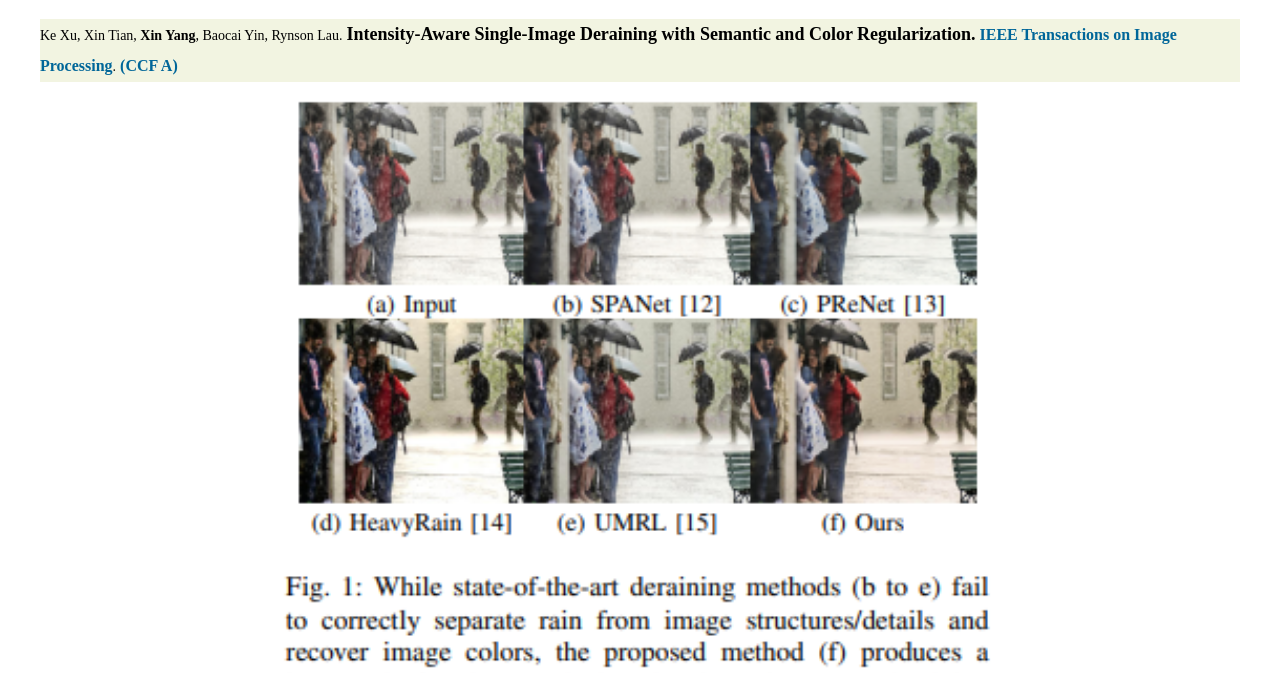
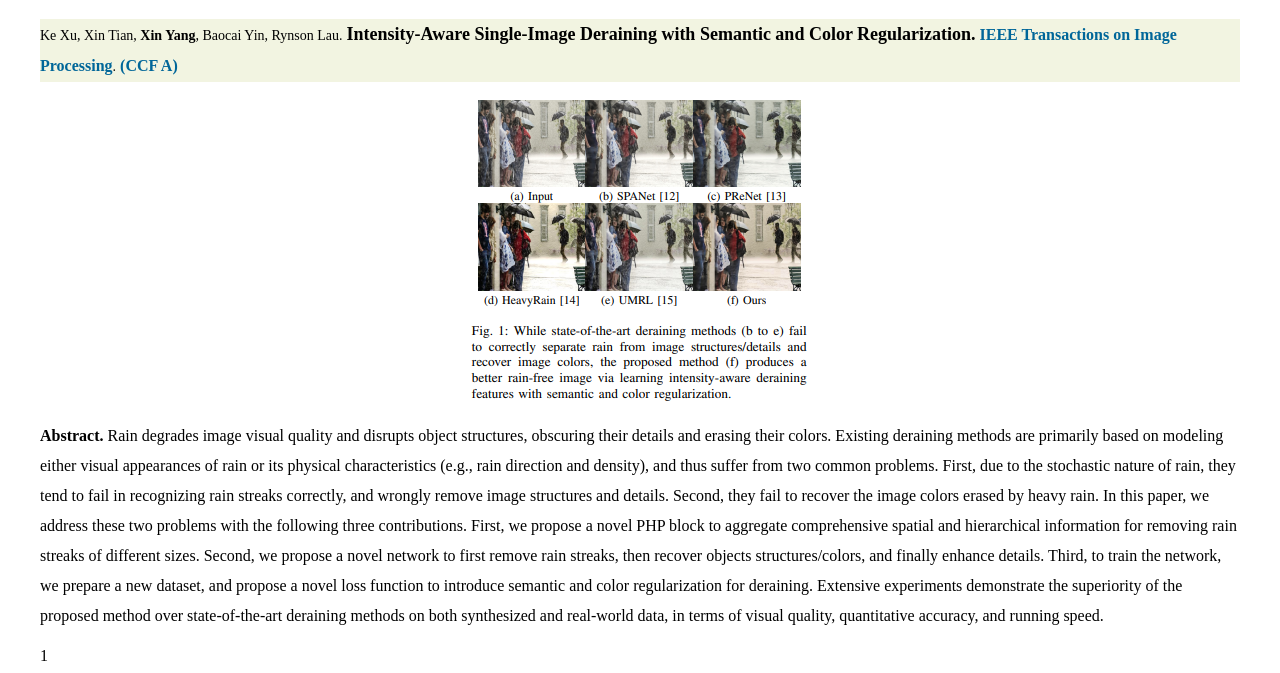
Before and after one commit to Jee-King/xinyangDUT.github.io, a plain HTML site: page scene_understanding/SceneUnderstanding.html in a window 1280 px wide. Shown: the part 71-744 px from the top of the page. Drawn offline with nearby package versions, Linux system fonts and the light colour scheme.

Commit message:
图片大小调整到70%

```diff
--- a/scene_understanding/SceneUnderstanding.html
+++ b/scene_understanding/SceneUnderstanding.html
@@ -188,8 +188,7 @@
     }
 
     .figure_img {
-      max-width: 80%;
-      min-width: 60%;
+      max-width: 70%;
     }
   </style>
 </html>
```
Also changed, not shown: index.html (+1 -1 lines), other_research/OtherResearch.html (+1 -1 lines), photorealistic_rendering/PhotorealisticRendering.html (+1 -1 lines), saliency_detection/SaliencyDetection.html (+1 -1 lines).
